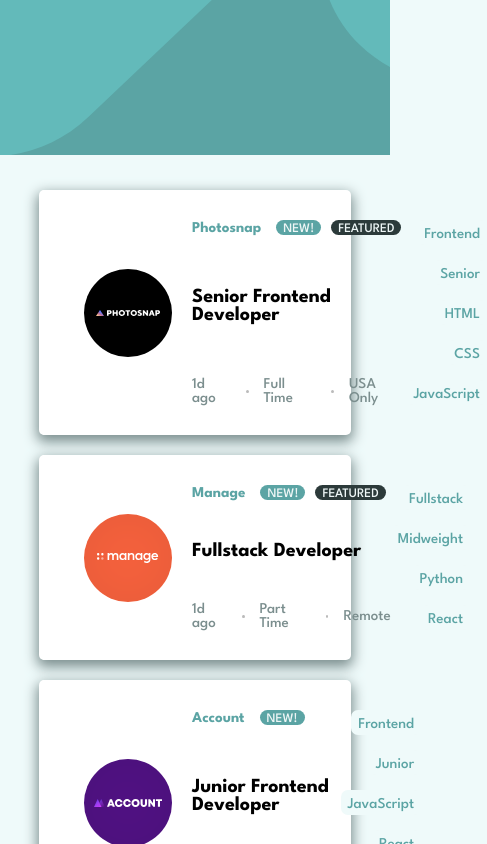
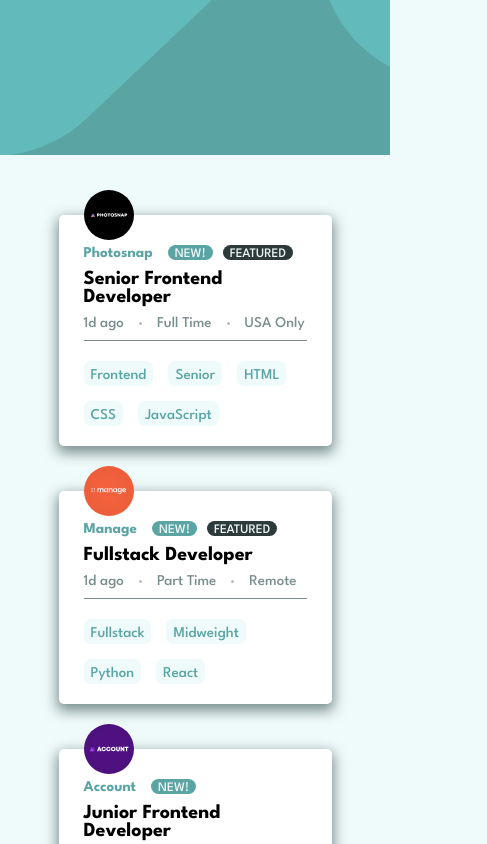
Before and after one commit to wswiderski/frontend_mentor, an Angular app: page / in a window 390 px wide. Shown: the top 844 px of the page, 487 px wide, since content can reach past the window. Built offline with nearby package versions, Linux system fonts and the light colour scheme; what src would draw is missing.

Commit message:
adjusted for mobile

```diff
--- a/src/app/app.component.scss
+++ b/src/app/app.component.scss
@@ -2,7 +2,6 @@
 
 aside {
     height           : 155px;
-    width            : 100vw;
     background-image : url('../assets/images/bg-header-desktop.svg');
     background-repeat: repeat-x;
     background-color : $desaturated-dark-cyan;
--- a/src/app/job-list/job-list-fliter/job-list-fliter.component.scss
+++ b/src/app/job-list/job-list-fliter/job-list-fliter.component.scss
@@ -32,4 +32,9 @@
             cursor         : pointer;
         }
     }
+
+    @media screen and (max-width: 800px) {
+        padding-left : 25px;
+        padding-right: 25px;
+    }
 }
--- a/src/app/job-list/job-list-item/job-list-item.component.scss
+++ b/src/app/job-list/job-list-item/job-list-item.component.scss
@@ -76,28 +76,34 @@
         border-left-color: $desaturated-dark-cyan;
     }
 
-    // @media screen and (max-width: 710px) {
-    //     clip-path     : inset(16% 0 0 0);
-    //     padding       : 10px 20px;
-    //     flex-direction: column;
-    //     height        : 80%;
+    @media screen and (max-width: 800px) {
+        margin-top    : 25px;
+        padding       : 10px 20px;
+        flex-direction: column;
+        position      : static;
+        padding-right : 25px;
 
-    //     img {
-    //         width         : 60px;
-    //         height        : 60px;
-    //         padding-bottom: 10px;
-    //     }
+        img {
+            width   : 50px;
+            height  : 50px;
+            position: absolute;
+            top     : 0px;
+        }
 
-    //     .info {
-    //         row-gap: 20px;
-    //     }
+        .info {
+            padding-left  : 0px;
+            margin-top    : 20px;
+            padding-bottom: 10px;
+            row-gap       : 10px;
+        }
 
-    //     .tags {
-    //         border-top     : 1px solid;
-    //         color          : $dark-grayish-cyan;
-    //         justify-content: flex-start;
-    //         align-items    : center;
-    //         padding-top    : 20px;
-    //     }
-    // }
+        .tags {
+            border-top     : 1px solid;
+            color          : $dark-grayish-cyan;
+            justify-content: flex-start;
+            align-items    : center;
+            padding-top    : 20px;
+            padding-bottom : 10px;
+        }
+    }
 }
--- a/src/app/job-list/job-list.component.scss
+++ b/src/app/job-list/job-list.component.scss
@@ -8,6 +8,6 @@
     * {
         position: relative;
         top     : -20px;
-        width   : 80vw;
+        width   : 70%;
     }
 }
```
